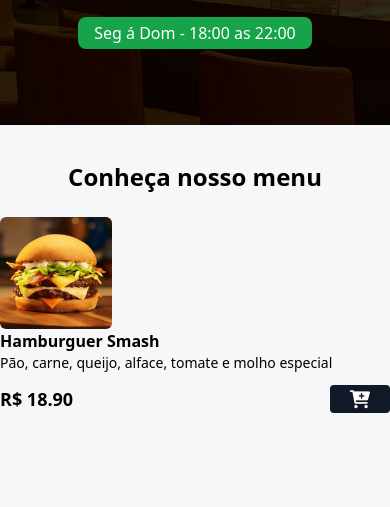
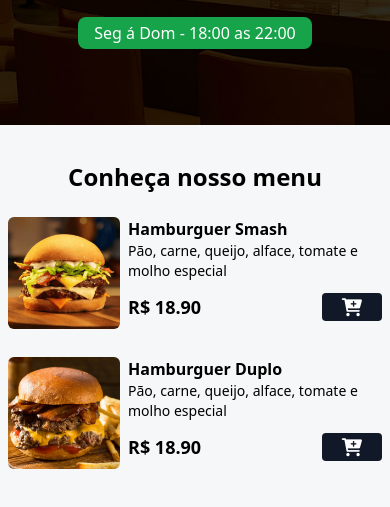
Before and after one commit to nauancastro/NCburguer, a website: page index.html in a window 390 px wide. Shown: the part 295-802 px from the top of the page. Drawn offline with Linux system fonts and the light colour scheme; files whose address does not match are found by name.

Commit message:
Adicionado produto 2 e resolvido parte da responsividade

```diff
--- a/index.html
+++ b/index.html
@@ -42,9 +42,11 @@
 
     <!-- INICIO MENU -->
     <div id="menu">
-      <main>
-        <!-- PRODUTO ITEM -->
-        <div>
+      <main
+        class="grid grid-cols-1 md:grid-cols-2 gap-7 md:gap-10 mx-auto max-w-7xl px-2 mb-16"
+      >
+        <!-- PRODUTO ITEM 1-->
+        <div class="flex gap-2">
           <img
             src="./assets/hamb-1.png"
             alt="Hamburguer Smash"
@@ -59,13 +61,45 @@
 
             <div class="flex items-center gap-2 justify-between mt-3">
               <p class="font-bold text-lg">R$ 18.90</p>
-              <button class="bg-gray-900 px-5 rounded add-to-cart-btn">
+              <button
+                class="bg-gray-900 px-5 rounded add-to-cart-btn"
+                data-name="Hamburguer Smash"
+                data-price="18.90"
+              >
                 <i class="fa fa-cart-plus text-lg text-white"></i>
               </button>
             </div>
           </div>
         </div>
-        <!-- FIM PRODUTO ITEM -->
+        <!-- FIM PRODUTO ITEM 1-->
+
+        <!-- PRODUTO ITEM 2 -->
+        <div class="flex gap-2">
+          <img
+            src="./assets/hamb-2.png"
+            alt="Hamburguer Duplo"
+            class="w-28 h-38 rounded-md hover:scale-110 hover:-rotate-2 duration-300"
+          />
+
+          <div>
+            <p class="font-bold">Hamburguer Duplo</p>
+            <p class="text-sm">
+              Pão, carne, queijo, alface, tomate e molho especial
+            </p>
+
+            <div class="flex items-center gap-2 justify-between mt-3">
+              <p class="font-bold text-lg">R$ 18.90</p>
+              <button
+                class="bg-gray-900 px-5 rounded add-to-cart-btn"
+                data-name="Hamburguer Duplo"
+                data-price="32.90"
+              >
+                <i class="fa fa-cart-plus text-lg text-white"></i>
+              </button>
+            </div>
+          </div>
+        </div>
+        <!-- FIM PRODUTO ITEM 2-->
       </main>
     </div>
     <!-- FIM MENU -->
--- a/tailwind.config.js
+++ b/tailwind.config.js
@@ -4,7 +4,7 @@ module.exports = {
   theme: {
     extend: {
       backgroundImage:{
-        "home": "url('./assets/bg.png')"
+        "home": "url('/assets/bg.png')"
       }
     },
   },
```
Also changed, not shown: styles/output.css.
